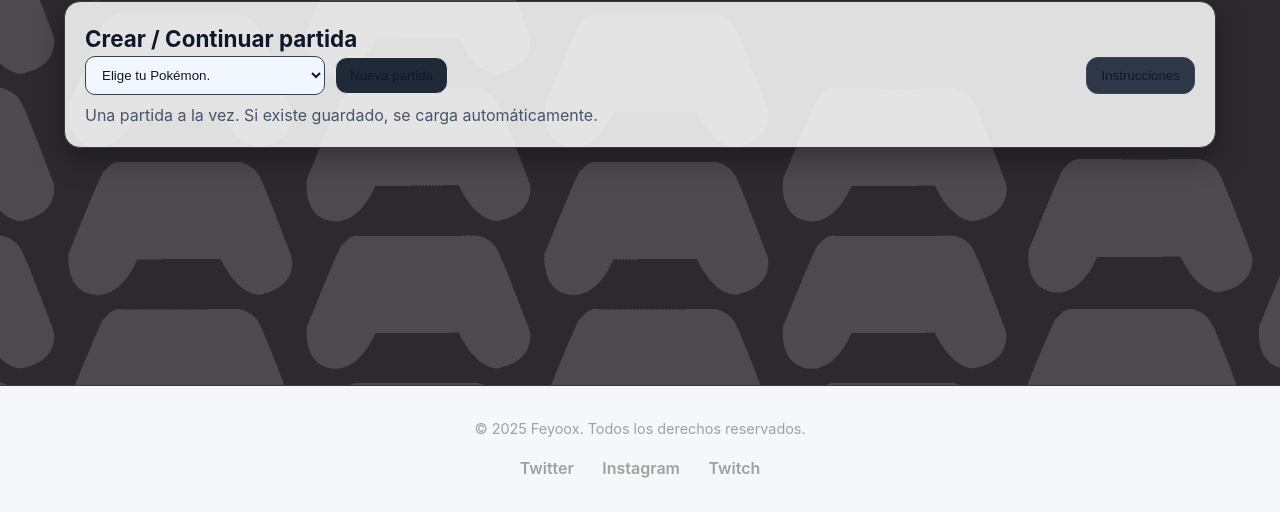
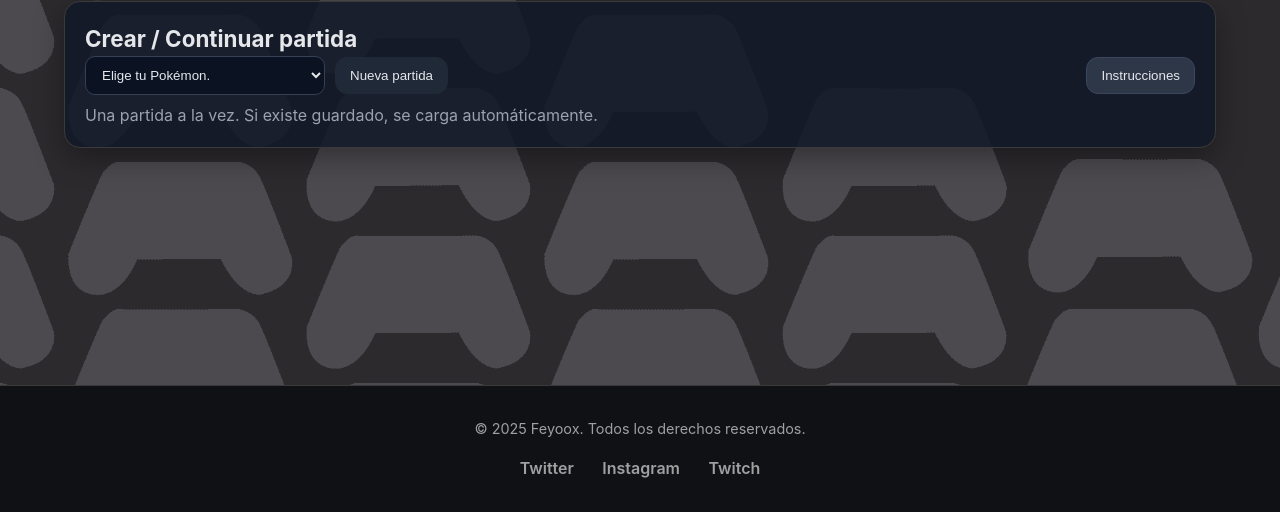
Before and after one commit to FedericoGalera/federicoGalera-Javascript, a plain HTML site: page index.html in a window 1280 px wide. Shown: the part 288-800 px from the top of the page. Drawn offline with nearby package versions, Linux system fonts and the light colour scheme; some packages are replaced by stand-ins of ours; no server answers; a script that the page names is missing.

Commit message:
Eliminado de Tema Claro

```diff
--- a/index.html
+++ b/index.html
@@ -3,6 +3,8 @@
 <head>
   <meta charset="UTF-8" />
   <meta name="viewport" content="width=device-width, initial-scale=1.0" />
+  <meta name="color-scheme" content="dark">
+  <meta name="theme-color" content="#0b0f1a">
   <title>Feyoox - Tamagochi</title>
 
   <link rel="icon" type="image/png" href="./media/logo.png" />
--- a/style/style.css
+++ b/style/style.css
@@ -34,20 +34,6 @@
   /* Transiciones */
   --t-fast: .15s ease;
   --t-base: .25s ease;
-}
-
-/* Modo claro opcional si el SO lo prefiere */
-@media (prefers-color-scheme: light) {
-  :root {
-    --bg: #f5f7fb;
-    --bg-elev: #ffffff;
-    --bg-elev-2: #f2f6ff;
-    --border: #e5e7eb;
-    --border-2: #d8dee9;
-    --text: #0f172a;
-    --text-dim: #334155;
-    --text-muted: #475569;
-  }
 }
 
 /* Respeto a usuarios con reduce-motion */
```
